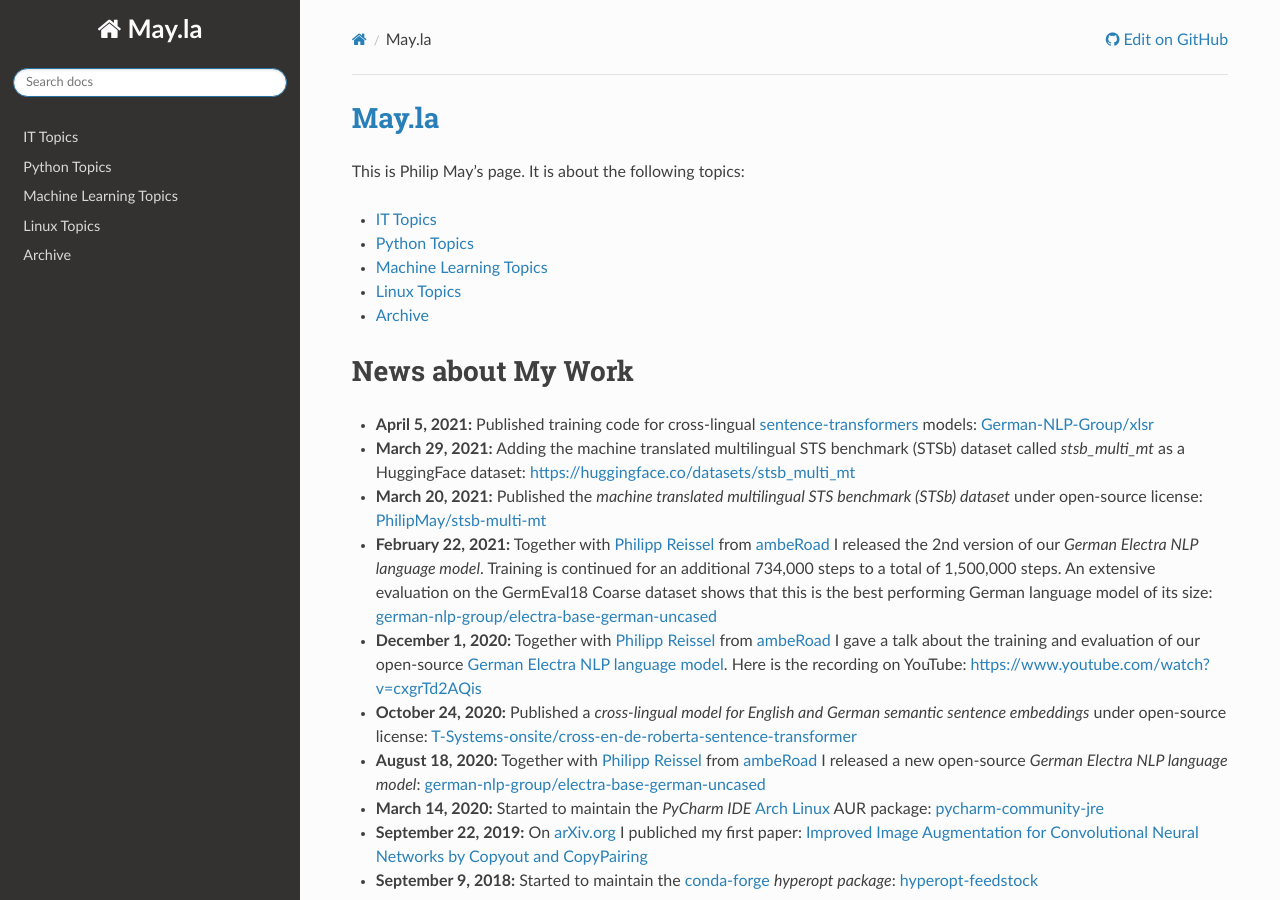
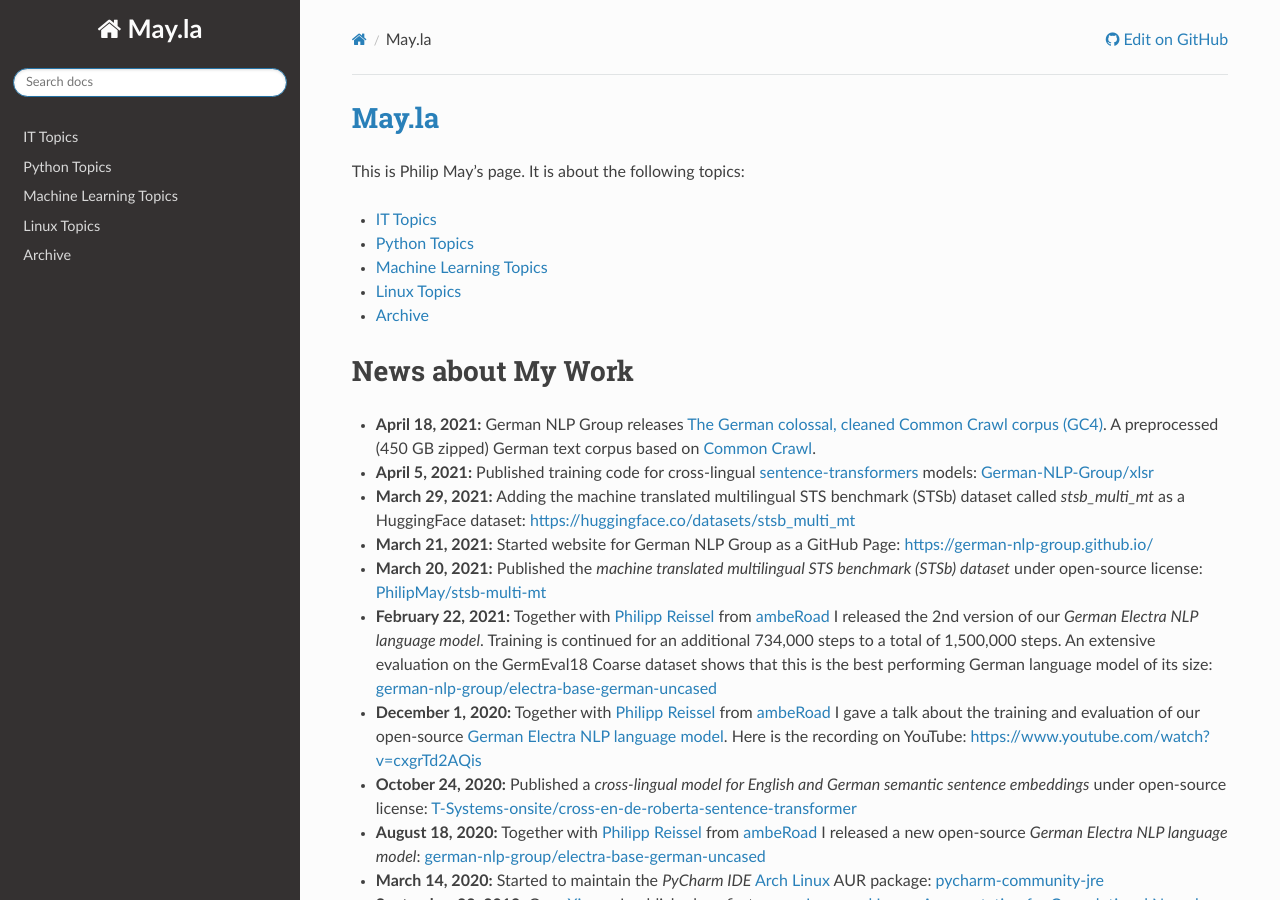
Before and after one commit to PhilipMay/May.la, a Sphinx documentation site: the page built from source/index.md, in a window 1280 px wide and 900 px high. Built offline with Sphinx 7.4.7 and the Read the Docs theme 2.0.0, drawn with Linux system fonts in a browser that asks for light colours.

Commit message:
Update index.md

````diff
--- a/source/index.md
+++ b/source/index.md
@@ -14,8 +14,10 @@
 ```
 
 # News about My Work
+- **April 18, 2021:** German NLP Group releases [The German colossal, cleaned Common Crawl corpus (GC4)](https://german-nlp-group.github.io/projects/gc4-corpus.html). A preprocessed (450 GB zipped) German text corpus based on [Common Crawl](https://commoncrawl.org/).
 - **April 5, 2021:** Published training code for cross-lingual [sentence-transformers](https://github.com/UKPLab/sentence-transformers) models: [German-NLP-Group/xlsr](https://github.com/German-NLP-Group/xlsr)
 - **March 29, 2021:** Adding the machine translated multilingual STS benchmark (STSb) dataset called *stsb_multi_mt* as a HuggingFace dataset: https://huggingface.co/datasets/stsb_multi_mt
+- **March 21, 2021:** Started website for German NLP Group as a GitHub Page: https://german-nlp-group.github.io/
 - **March 20, 2021:** Published the *machine translated multilingual STS benchmark (STSb) dataset* under open-source license: [PhilipMay/stsb-multi-mt](https://github.com/PhilipMay/stsb-multi-mt)
 - **February 22, 2021:** Together with [Philipp Reissel](https://twitter.com/phil_ipp_) from [ambeRoad](https://amberoad.de/) I released the 2nd version of our *German Electra NLP language model*. Training is continued for an additional 734,000 steps to a total of 1,500,000 steps. An extensive evaluation on the GermEval18 Coarse dataset shows that this is the best performing German language model of its size: [german-nlp-group/electra-base-german-uncased](https://huggingface.co/german-nlp-group/electra-base-german-uncased)
 - **December 1, 2020:** Together with [Philipp Reissel](https://twitter.com/phil_ipp_) from [ambeRoad](https://amberoad.de/) I gave a talk about the training and evaluation of our open-source [German Electra NLP language model](https://huggingface.co/german-nlp-group/electra-base-german-uncased). Here is the recording on YouTube: https://www.youtube.com/watch?v=cxgrTd2AQis
````
